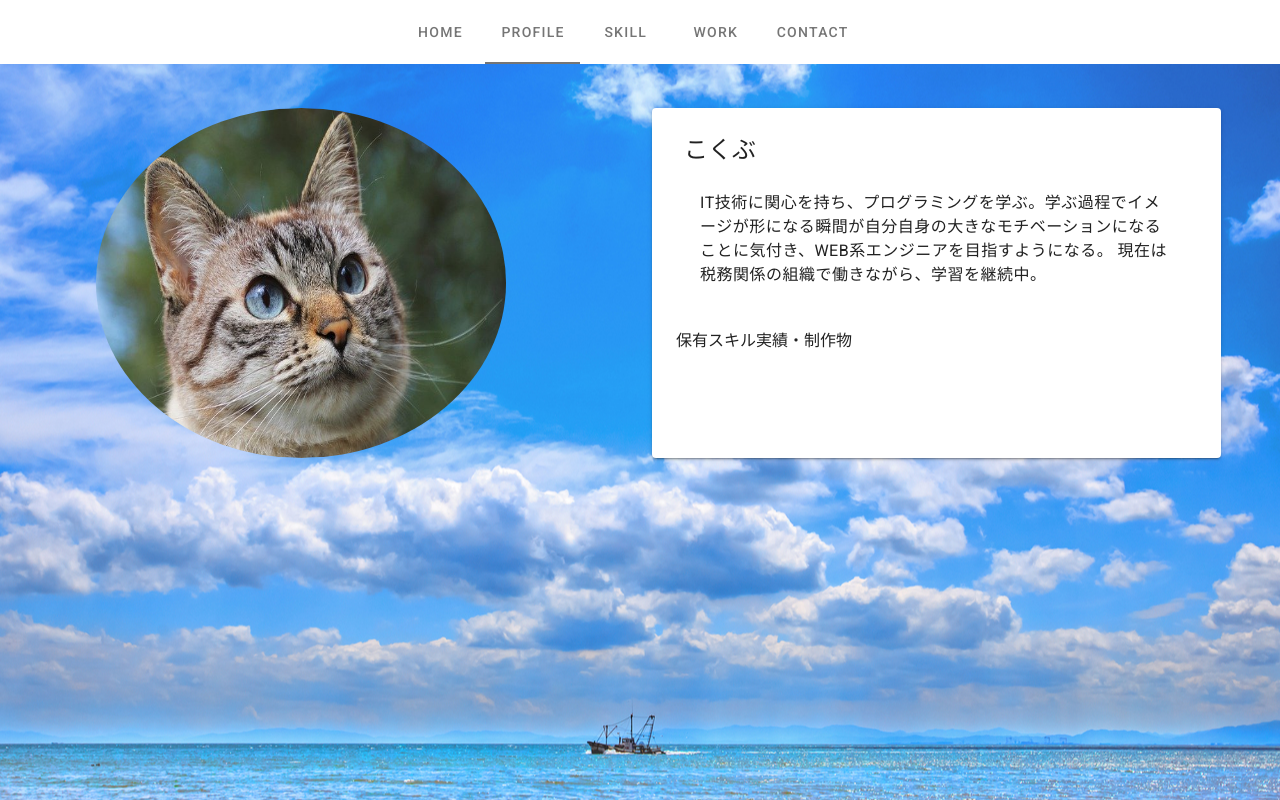
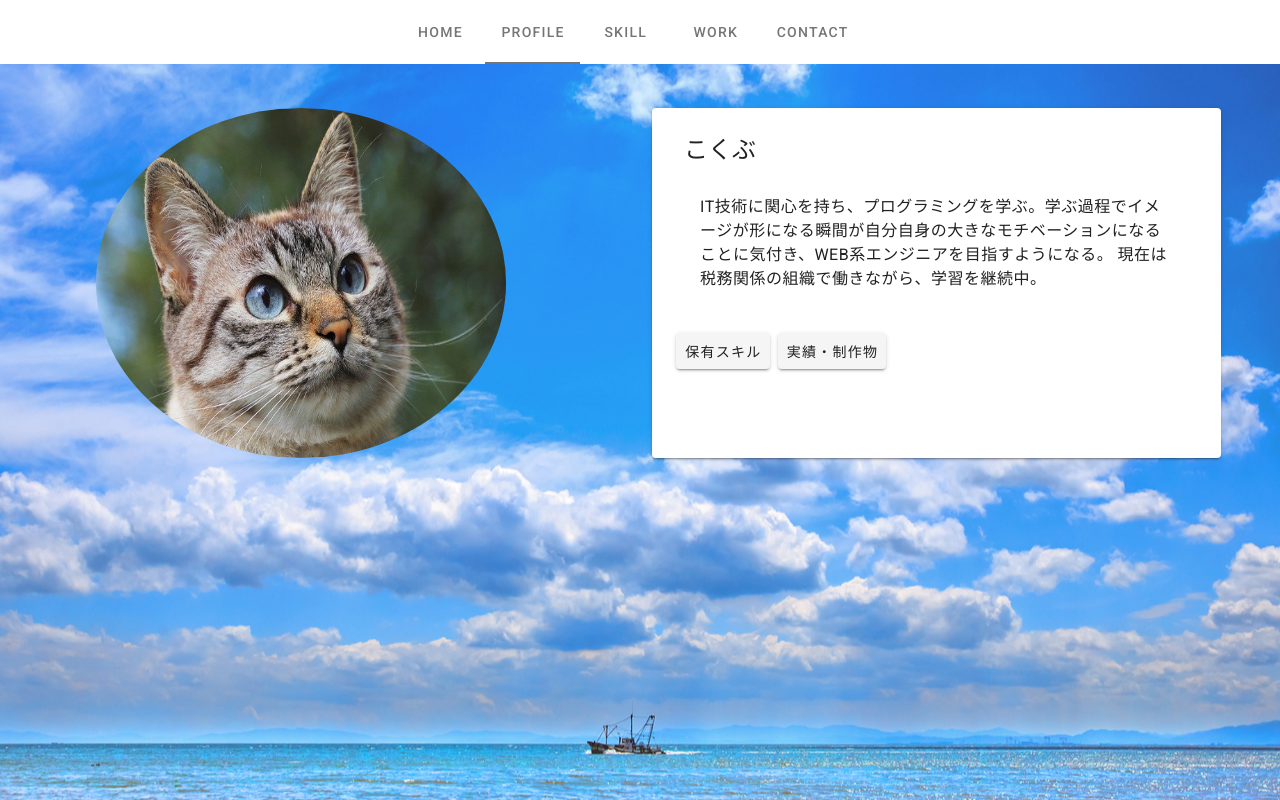
Before and after one commit to TakKoubu/Vue_practice, a Vue app: page /#/profile in a window 1280 px wide. Built offline with nearby package versions, Linux system fonts and the light colour scheme.

Commit message:
profileにおけるボタンの作成

```diff
--- a/package.json
+++ b/package.json
@@ -8,6 +8,9 @@
     "lint": "vue-cli-service lint"
   },
   "dependencies": {
+    "@fortawesome/fontawesome-svg-core": "^1.2.36",
+    "@fortawesome/free-solid-svg-icons": "^5.15.4",
+    "@fortawesome/vue-fontawesome": "^2.0.6",
     "core-js": "^3.19.1",
     "vue": "^2.6.11",
     "vue-router": "^3.5.3",
--- a/src/components/Profile.vue
+++ b/src/components/Profile.vue
@@ -16,7 +16,7 @@
         >
           <v-list-item three-line>
             <v-list-item-content>
-              <v-list-item-title class="text-h5 pb-2">
+              <v-list-item-title class="text-h5 pb-3">
                 <div>こくぶ</div>
               </v-list-item-title>
               <v-divider></v-divider>
@@ -30,8 +30,8 @@
             </v-list-item-content>
           </v-list-item>
            <v-card-actions>
-            <router-link to="/skill" tag="button">保有スキル</router-link>
-            <button @click="$router.push('work')">実績・制作物</button>
+            <v-btn to=skill>保有スキル</v-btn>
+            <v-btn to=work>実績・制作物</v-btn>
           </v-card-actions>
         </v-card>
       </div>
--- a/src/main.js
+++ b/src/main.js
@@ -3,6 +3,14 @@ import Vue from 'vue'
 import App from './App.vue'
 import vuetify from './plugins/vuetify'
 import router from './router'
+
+import { library } from '@fortawesome/fontawesome-svg-core'
+import { faCoffee } from '@fortawesome/free-solid-svg-icons'
+import { FontAwesomeIcon } from '@fortawesome/vue-fontawesome'
+
+library.add(faCoffee)
+
+Vue.component('font-awesome-icon', FontAwesomeIcon)
 
 Vue.config.productionTip = false
 
```
Also changed, not shown: 1 other file (tests, documents, lock files or other folders).
